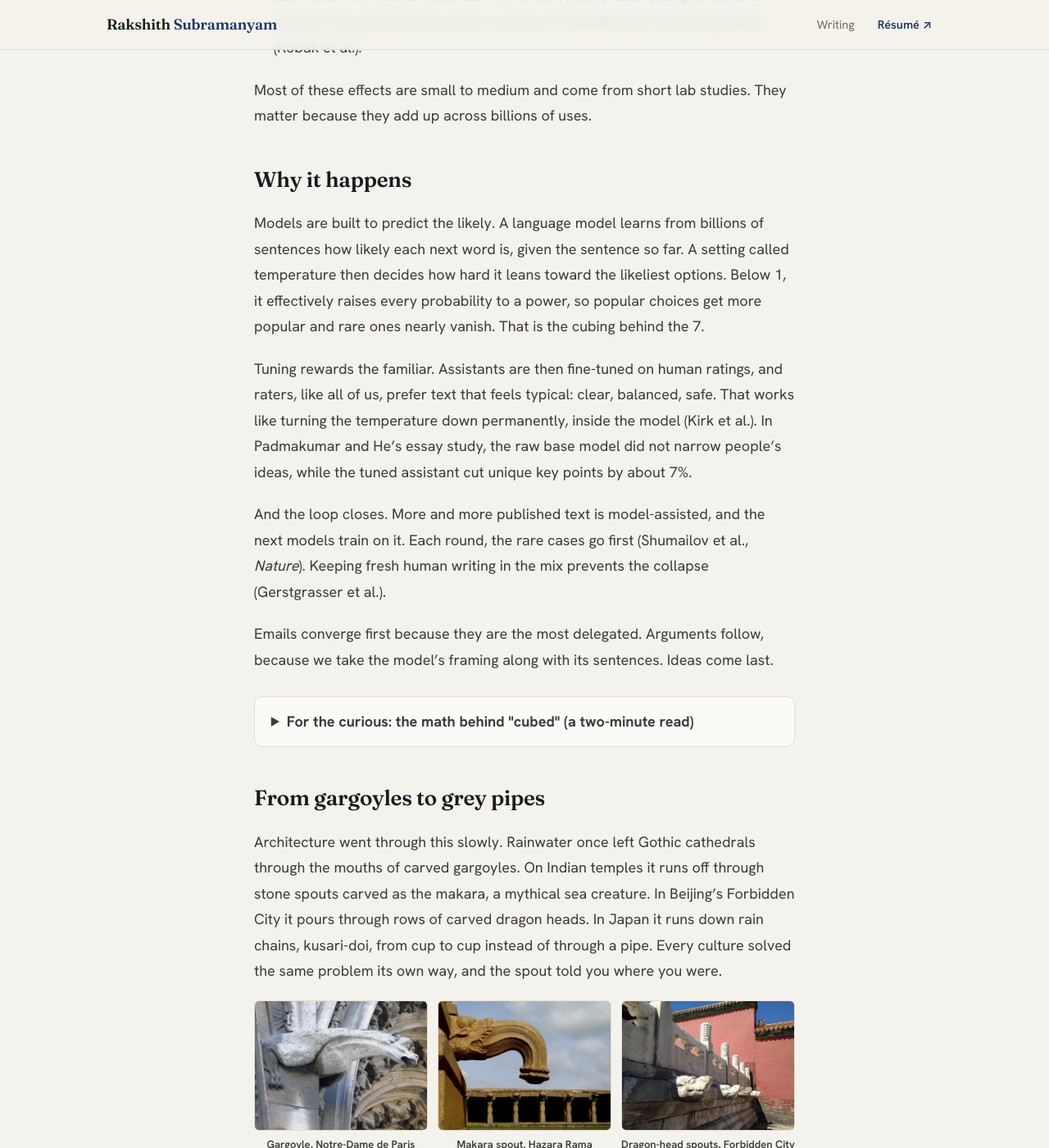
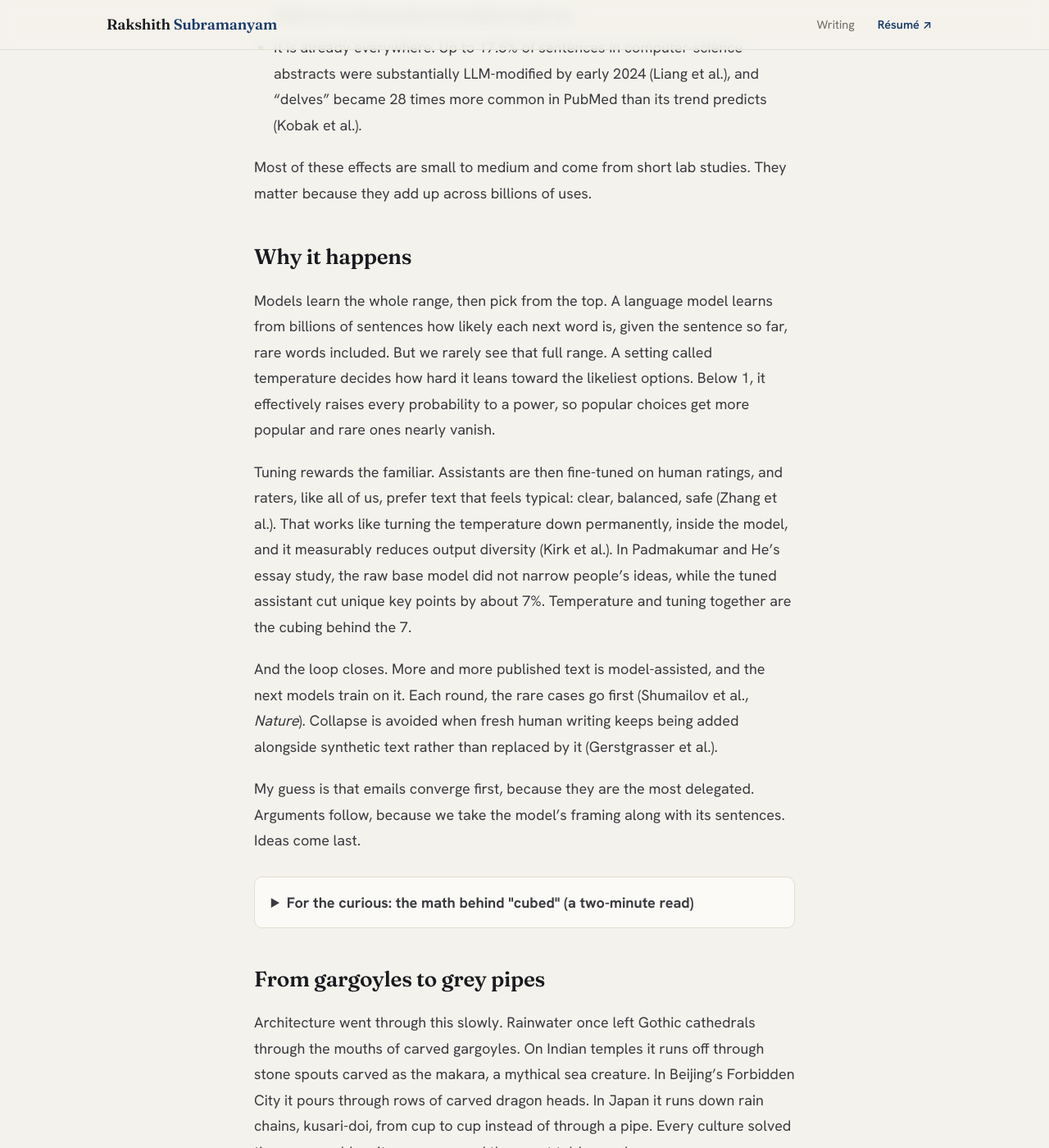
Before and after one commit to Rakshith-2905/portfolio, a Jekyll site: the page built from _posts/2026-11-16-usually-its-7.md, in a window 1280 px wide and 1400 px high, scrolled down 3167 px. Shown: the whole window at 82% size. Built offline with Jekyll 4.4.1, drawn with Linux system fonts in a browser that asks for light colours; some of the changed text lies outside the part shown.

Commit message:
Op-ed: accuracy fixes, bridge between the two arguments, small polish
Co-Authored-By: Claude Opus 5.5 <noreply@anthropic.com>

```diff
--- a/_posts/2026-11-16-usually-its-7.md
+++ b/_posts/2026-11-16-usually-its-7.md
@@ -21,7 +21,7 @@ Take the human preference, raise it to roughly the third power, and you land on
 
 For a number, who cares. But a cover letter, a product spec or an argument about social media goes through the same machinery. I feel that pull myself. English is not my first language, and a model can make my sentences fluent in seconds. It can also make them sound like everyone else's.
 
-But sameness is only the visible symptom. The bigger cost is what we skip to get there. The slow, hard part of writing, coding or learning is where we do our thinking, and AI is very good at doing that part for us.
+Sameness is only the visible symptom. The bigger cost is what we skip to get there. The slow, hard part of writing, coding or learning is where we do our thinking, and AI is very good at doing that part for us. Both costs come from the same move: handing the model the hard part and taking its likeliest answer. You get everyone's answer, and you skip the struggle that would have made it yours.
 
 The advice comes first. The evidence and the mechanics are further down for anyone who wants them.
 
@@ -59,13 +59,13 @@ Most of these effects are small to medium and come from short lab studies. They
 
 ## Why it happens
 
-Models are built to predict the likely. A language model learns from billions of sentences how likely each next word is, given the sentence so far. A setting called temperature then decides how hard it leans toward the likeliest options. Below 1, it effectively raises every probability to a power, so popular choices get more popular and rare ones nearly vanish. That is the cubing behind the 7.
+Models learn the whole range, then pick from the top. A language model learns from billions of sentences how likely each next word is, given the sentence so far, rare words included. But we rarely see that full range. A setting called temperature decides how hard it leans toward the likeliest options. Below 1, it effectively raises every probability to a power, so popular choices get more popular and rare ones nearly vanish.
 
-Tuning rewards the familiar. Assistants are then fine-tuned on human ratings, and raters, like all of us, prefer text that feels typical: clear, balanced, safe. That works like turning the temperature down permanently, inside the model (Kirk et al.). In Padmakumar and He's essay study, the raw base model did not narrow people's ideas, while the tuned assistant cut unique key points by about 7%.
+Tuning rewards the familiar. Assistants are then fine-tuned on human ratings, and raters, like all of us, prefer text that feels typical: clear, balanced, safe (Zhang et al.). That works like turning the temperature down permanently, inside the model, and it measurably reduces output diversity (Kirk et al.). In Padmakumar and He's essay study, the raw base model did not narrow people's ideas, while the tuned assistant cut unique key points by about 7%. Temperature and tuning together are the cubing behind the 7.
 
-And the loop closes. More and more published text is model-assisted, and the next models train on it. Each round, the rare cases go first (Shumailov et al., *Nature*). Keeping fresh human writing in the mix prevents the collapse (Gerstgrasser et al.).
+And the loop closes. More and more published text is model-assisted, and the next models train on it. Each round, the rare cases go first (Shumailov et al., *Nature*). Collapse is avoided when fresh human writing keeps being added alongside synthetic text rather than replaced by it (Gerstgrasser et al.).
 
-Emails converge first because they are the most delegated. Arguments follow, because we take the model's framing along with its sentences. Ideas come last.
+My guess is that emails converge first, because they are the most delegated. Arguments follow, because we take the model's framing along with its sentences. Ideas come last.
 
 <details class="math-box" markdown="1">
 <summary>For the curious: the math behind "cubed" (a two-minute read)</summary>
@@ -127,7 +127,7 @@ I use these tools every day, including for this article, and I build AI tutors f
 
 For those of us who build these tools, the job is to make them work with people, not instead of them: start from the user's words, measure how alike the outputs become, and reward the thinking over the polish.
 
-Seven is a fine answer. The trouble is that it is everyone's answer, turned up. In a world of 7s no single answer is wrong, but nobody picks 4, and the scarecrow joke is the only joke. Most progress has come from the less likely choice: an odd sentence, a minority view, someone framing the problem differently. Used carelessly, these tools hand us more 7s. Used deliberately, they give everyone the fluency to say something only they would say.
+Seven is a fine answer. The trouble is that it is everyone's answer, turned up. In a world of 7s no single answer is wrong, but nobody picks 4, and every joke is the one ChatGPT told 140 times out of 1,008. Most progress has come from the less likely choice: an odd sentence, a minority view, someone framing the problem differently. Used carelessly, these tools hand us more 7s. Used deliberately, they give everyone the fluency to say something only they would say.
 
 So the next time a model offers to do the hard part, keep some of it for yourself. Ask what your 4 is.
 
```
Also changed, not shown: other parts of _posts/2026-11-16-usually-its-7.md (+2 -2 lines).
